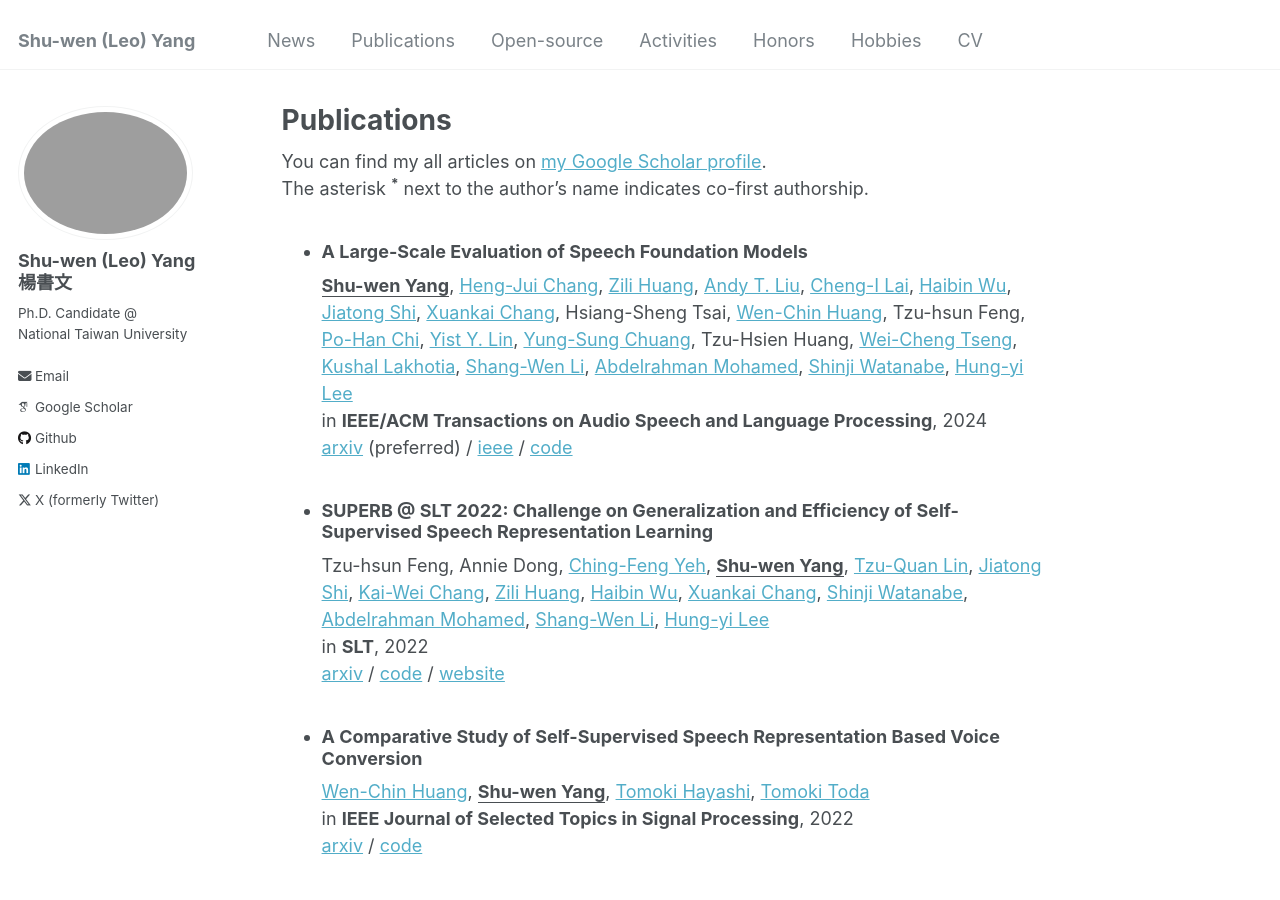
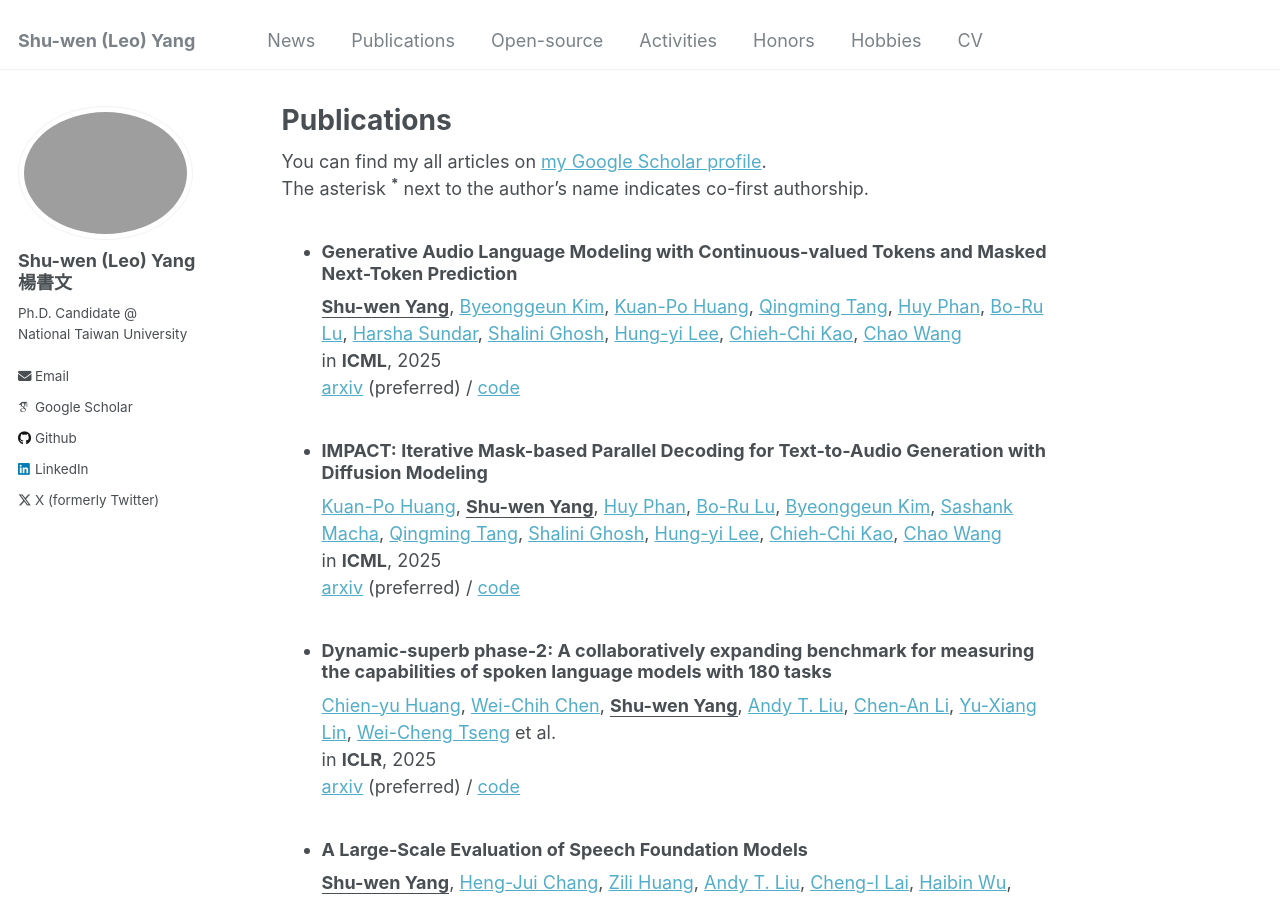
Before and after one commit to leo19941227/leo19941227.github.io, a Jekyll site: the page built from _pages/publications.md, in a window 1280 px wide and 900 px high. Built offline with Jekyll 4.4.1, drawn with Linux system fonts in a browser that asks for light colours; some web fonts are replaced.

Commit message:
update news

```diff
--- a/_pages/publications.md
+++ b/_pages/publications.md
@@ -12,6 +12,26 @@ author_profile: true
 
 The asterisk **<sup>*</sup>** next to the author's name indicates co-first authorship.
 
+
+- ### Generative Audio Language Modeling with Continuous-valued Tokens and Masked Next-Token Prediction
+
+  **<u>Shu-wen Yang</u>**, [Byeonggeun Kim](), [Kuan-Po Huang](), [Qingming Tang](), [Huy Phan](), [Bo-Ru Lu](), [Harsha Sundar](), [Shalini Ghosh](), [Hung-yi Lee](), [Chieh-Chi Kao](), [Chao Wang]()\\
+  in **ICML**, 2025\\
+  [arxiv](https://arxiv.org/abs/2404.09385) (preferred) / [code](https://github.com/s3prl/s3prl)
+
+
+- ### IMPACT: Iterative Mask-based Parallel Decoding for Text-to-Audio Generation with Diffusion Modeling
+
+  [Kuan-Po Huang](), **<u>Shu-wen Yang</u>**, [Huy Phan](), [Bo-Ru Lu](), [Byeonggeun Kim](), [Sashank Macha](), [Qingming Tang](), [Shalini Ghosh](), [Hung-yi Lee](), [Chieh-Chi Kao](), [Chao Wang]()\\
+  in **ICML**, 2025\\
+  [arxiv](https://arxiv.org/abs/2404.09385) (preferred) / [code](https://github.com/s3prl/s3prl)
+
+
+- ### Dynamic-superb phase-2: A collaboratively expanding benchmark for measuring the capabilities of spoken language models with 180 tasks
+
+  [Chien-yu Huang](https://scholar.google.com.tw/citations?user=1Xfc3ikAAAAJ&hl=zh-TW), [Wei-Chih Chen](), **<u>Shu-wen Yang</u>**, [Andy T. Liu](https://andi611.github.io/), [Chen-An Li](), [Yu-Xiang Lin](), [Wei-Cheng Tseng]() et al.\\
+  in **ICLR**, 2025\\
+  [arxiv](https://arxiv.org/abs/2404.09385) (preferred) / [code](https://github.com/s3prl/s3prl)
 
 
 - ### A Large-Scale Evaluation of Speech Foundation Models
```
Also changed, not shown: _pages/about.md (+2 -3 lines), _pages/news.md (+2 -0 lines).
